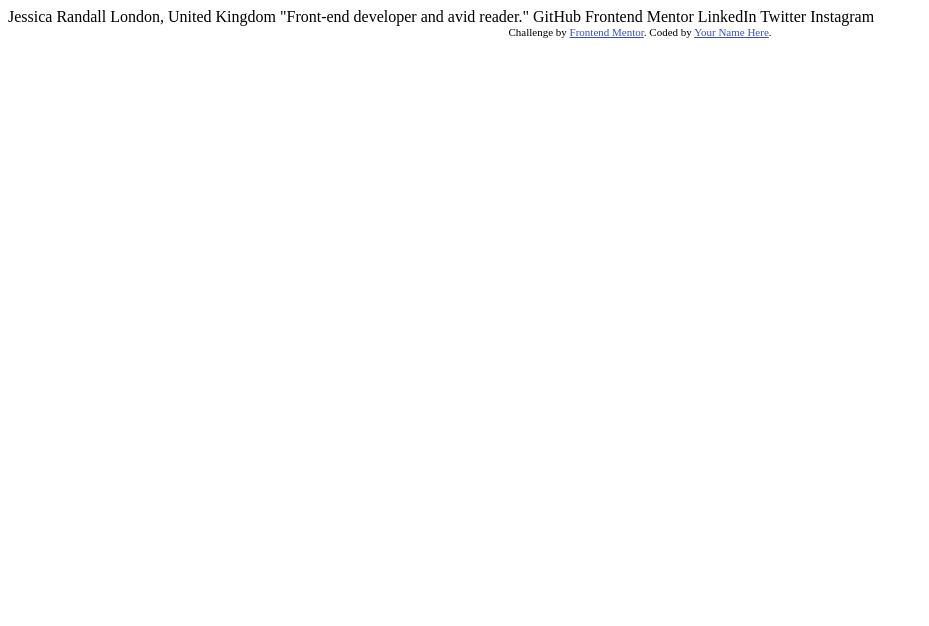
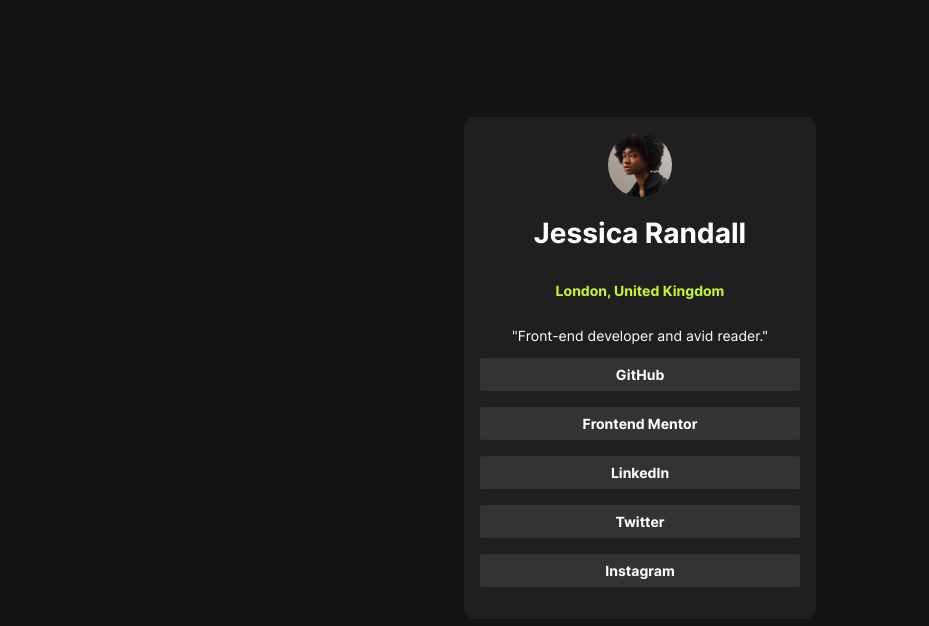
Before and after one commit to snigdha-sukun/social-links-profile, a plain HTML site: page index.html in a window 1280 px wide. Shown: the whole page, without its empty margins (0-929 px from the left). Drawn offline with Linux system fonts and the light colour scheme.

Commit message:
my solution

```diff
--- /dev/null
+++ b/index.css
@@ -0,0 +1,59 @@
+@font-face {
+    font-family: 'Inter';
+    src: url("./assets/fonts/Inter-VariableFont_slnt\,wght.ttf") format('truetype');
+}
+
+body {
+    background-color: hsl(0, 0%, 8%);
+    font-family: 'Inter';
+    color: hsl(0, 0%, 100%);
+    font-size: 14px;
+    display: flex;
+    justify-content: center;
+    align-items: center;
+    box-sizing: border-box;
+    min-height: 90vh;
+}
+
+.container {
+    background-color: hsl(0, 0%, 12%);
+    display: block;
+    height: fit-content;
+    padding: 1rem;
+    border-radius: 3%;
+}
+
+.btn {
+    background-color: hsl(0, 0%, 20%);
+    color: hsl(0, 0%, 100%);
+    margin-bottom: 1rem;
+    padding: 0.5rem 1rem;
+    display: flex;
+    justify-content: center;
+    font-weight: bold;
+    border-radius: 3%;
+}
+
+.btn:hover {
+    cursor: pointer;
+    background-color: hsl(75, 94%, 57%);
+    color: hsl(0, 0%, 12%);
+}
+
+img {
+    border-radius: 50%;
+    width: 4rem;
+    height: 4rem;
+}
+
+.location {
+    color: hsl(75, 94%, 57%);
+    font-weight: bold;
+}
+
+.about {
+    display: flex;
+    flex-direction: column;
+    align-items: center;
+    padding: 0rem 2rem;
+}
--- a/index.html
+++ b/index.html
@@ -5,30 +5,25 @@
   <meta name="viewport" content="width=device-width, initial-scale=1.0"> <!-- displays site properly based on user's device -->
 
   <link rel="icon" type="image/png" sizes="32x32" href="./assets/images/favicon-32x32.png">
+  <link rel="stylesheet" href="index.css">
 
   <title>Frontend Mentor | Social links profile</title>
-
-  <!-- Feel free to remove these styles or customise in your own stylesheet 👍 -->
-  <style>
-    .attribution { font-size: 11px; text-align: center; }
-    .attribution a { color: hsl(228, 45%, 44%); }
-  </style>
 </head>
 <body>
-
-  Jessica Randall
-  London, United Kingdom
-  "Front-end developer and avid reader."
-
-  GitHub
-  Frontend Mentor
-  LinkedIn
-  Twitter
-  Instagram
-
-  <div class="attribution">
-    Challenge by <a href="https://www.frontendmentor.io?ref=challenge" target="_blank">Frontend Mentor</a>.
-    Coded by <a href="#">Your Name Here</a>.
+<div role="main" class="container">
+  <div class="about">
+    <img src="./assets/images/avatar-jessica.jpeg" alt="Jessica Randall" class="profile-image">
+    <h1 class="name">Jessica Randall</h1>
+    <p class="location">London, United Kingdom</p>
+    <p>"Front-end developer and avid reader."</p>
   </div>
+  <div class="social-links">
+    <a class="btn">GitHub</a>
+    <a class="btn">Frontend Mentor</a>
+    <a class="btn">LinkedIn</a>
+    <a class="btn">Twitter</a>
+    <a class="btn">Instagram</a>
+  </div>
+</div>
 </body>
 </html>
```
